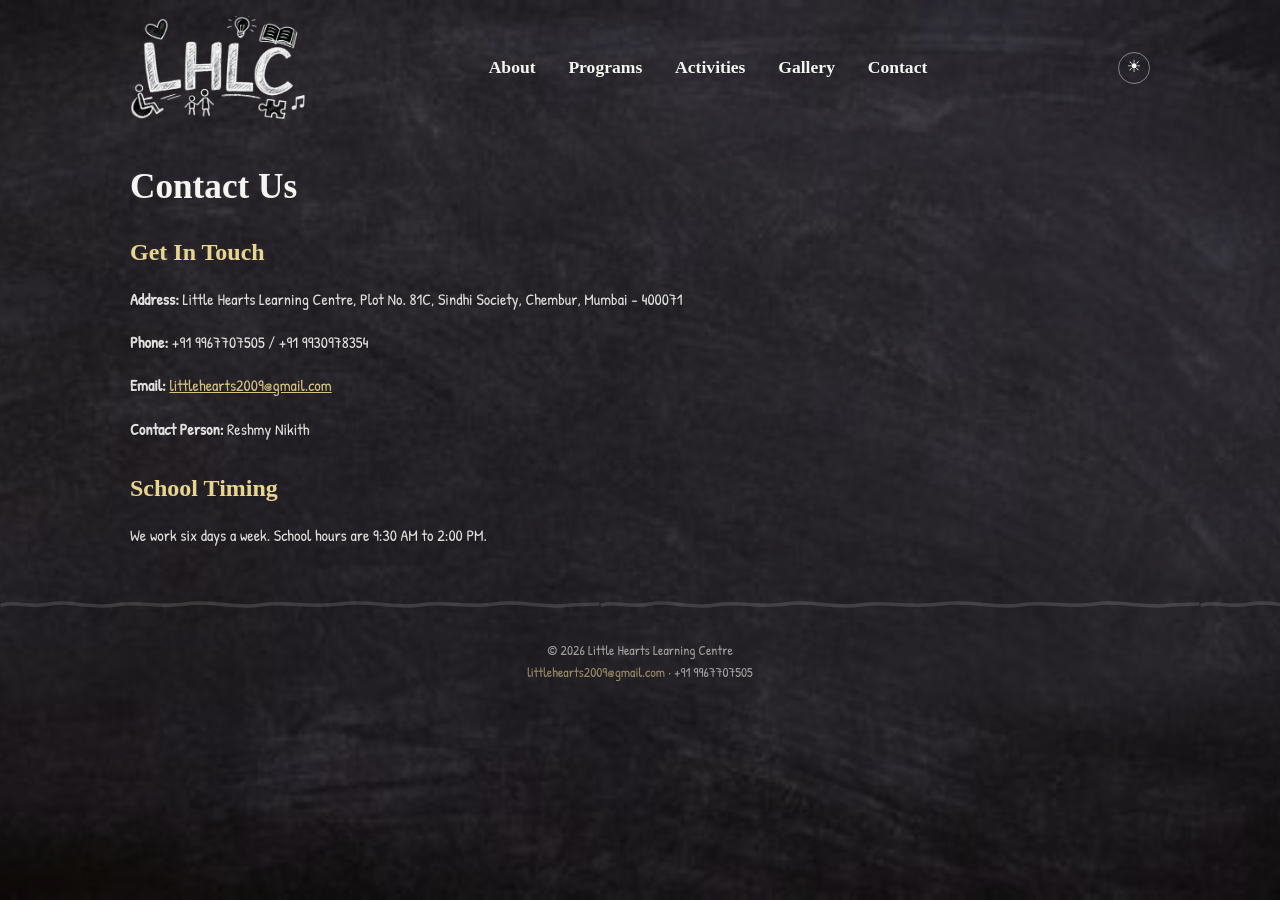
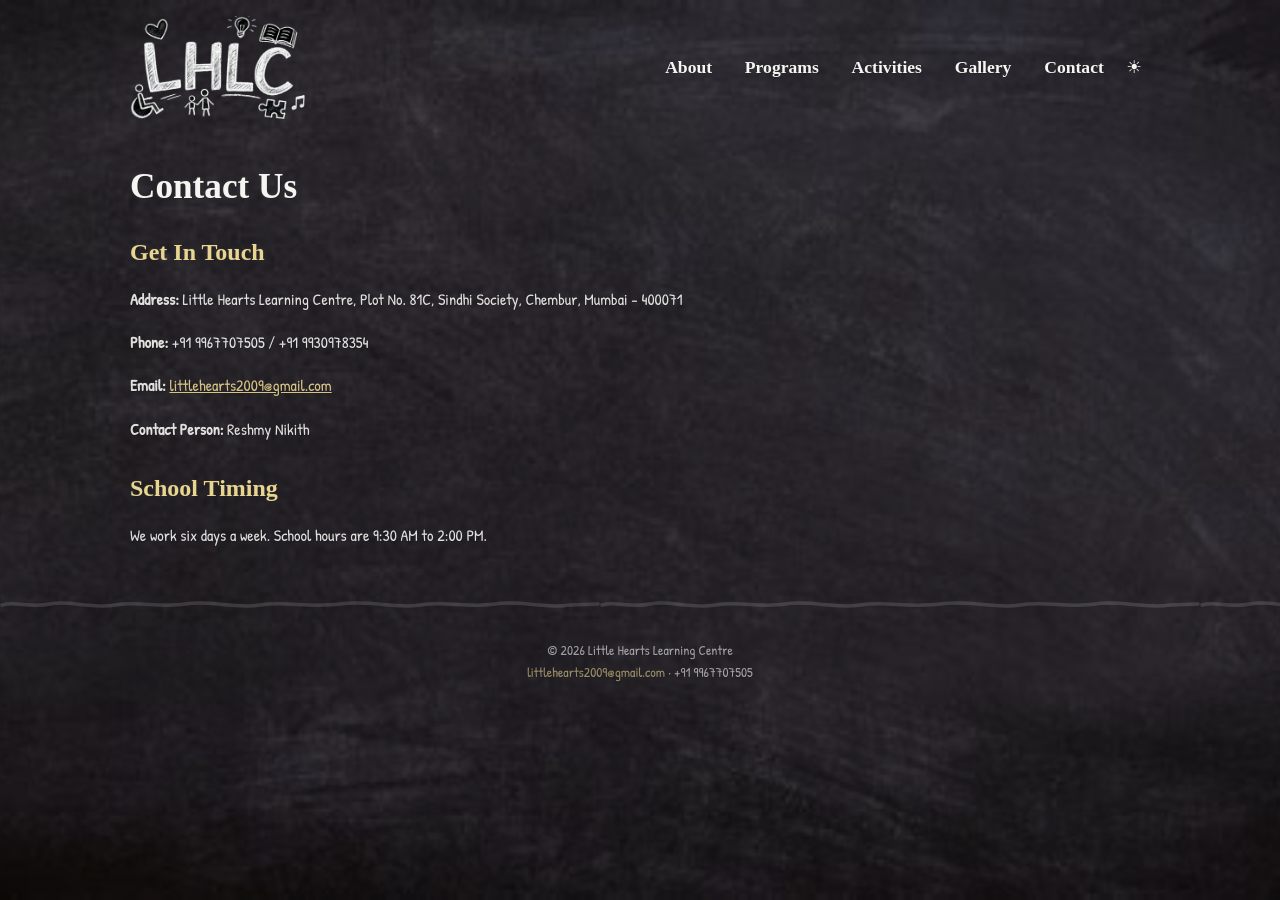
Before and after one commit to Cortinarius-I/LHLC_deCAP, a Jekyll site: the page built from contact.md, in a window 1280 px wide. Built offline with Jekyll 4.4.1, drawn with Linux system fonts in a browser that asks for light colours; some web fonts are replaced.

Commit message:
fix light mode

```diff
--- a/assets/css/main.scss
+++ b/assets/css/main.scss
@@ -147,8 +147,9 @@
 
 .nav-inner {
   display: flex;
-  justify-content: space-between;
+  justify-content: flex-start;
   align-items: center;
+  gap: 0;
   padding: 1rem 2.5rem;
   max-width: 1100px;
   margin: 0 auto;
@@ -172,7 +173,7 @@
   list-style: none;
   display: flex;
   gap: 0.25rem;
-  margin: 0;
+  margin: 0 0 0 auto;
   padding: 0;
 }
 
@@ -214,25 +215,17 @@
 
 .theme-toggle {
   background: none;
-  border: 1.5px solid rgba($chalk, 0.45);
+  border: none;
   color: $chalk;
-  border-radius: 50%;
-  width: 2rem;
-  height: 2rem;
-  padding: 0;
+  padding: 0.4rem 0.5rem;
   cursor: pointer;
-  font-size: 1.05rem;
+  font-size: 1.1rem;
   line-height: 1;
-  display: flex;
-  align-items: center;
-  justify-content: center;
-  margin-left: 0.75rem;
   flex-shrink: 0;
-  transition: border-color 0.2s, background 0.2s;
+  transition: text-shadow 0.2s;
 
   &:hover {
-    border-color: $chalk;
-    background: rgba($chalk, 0.08);
+    text-shadow: 0 0 10px rgba($chalk, 0.8), 0 0 4px rgba($chalk, 0.5);
   }
 }
 
@@ -838,9 +831,6 @@
     background-attachment: scroll;
   }
 
-  .theme-toggle {
-    margin-left: 0;
-  }
 }
 
 // ── Light mode ──
@@ -885,12 +875,10 @@
   }
 
   .theme-toggle {
-    border-color: rgba($lm-pink, 0.5);
     color: $lm-text;
 
     &:hover {
-      border-color: $lm-pink;
-      background: rgba($lm-pink, 0.07);
+      text-shadow: 0 0 8px rgba($lm-pink, 0.6), 0 0 3px rgba($lm-pink, 0.3);
     }
   }
 
```
